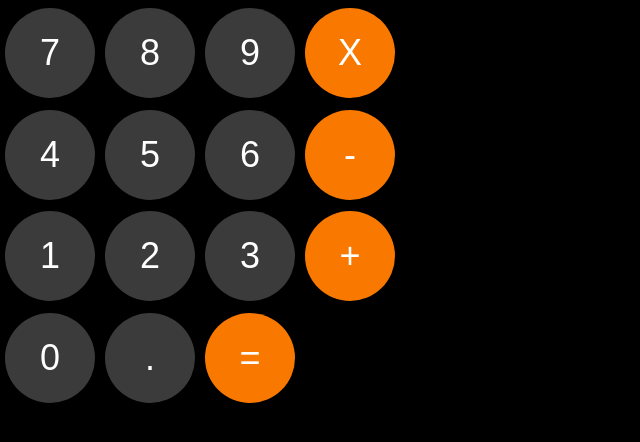
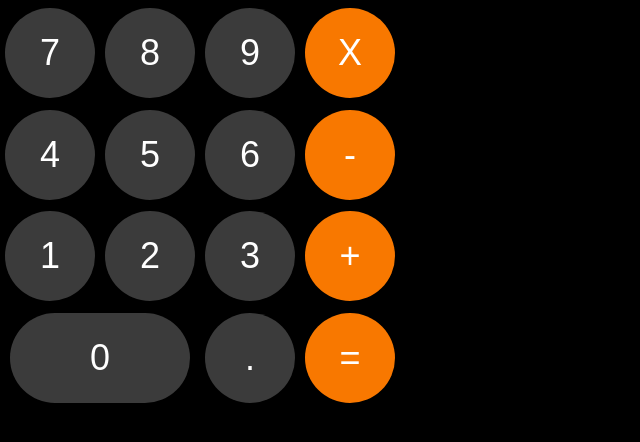
Before and after one commit to A-DSL/_nologyCALCULATOR, a plain HTML site: page calculator.html in a window 1280 px wide. Shown: the part 236-678 px from the top of the page, without its empty margins (0-640 px from the left). Drawn offline with Linux system fonts and the light colour scheme.

Commit message:
Zero button resized. Will find a way to push the text to the left...

```diff
--- a/calculator.scss
+++ b/calculator.scss
@@ -15,8 +15,8 @@
         width:100%;
     }
     .calculator__input{
+        width:100%;
         height:78%;
-        width:100%;
         display:grid;
         grid-template-columns:1fr 1fr 1fr 1fr;
         grid-gap:4px;
@@ -48,10 +48,11 @@
                 background-color:rgb(117, 117, 117);
                 cursor:pointer;
             }
+        }
         > .zero{
             grid-column-start:1;
             grid-column-end:3;
-        }
+            border-radius:50px;
         }
     }
 }
@@ -68,6 +69,9 @@
                 width:90px;
                 font-size:36px;
             }
+            .zero{
+                width:180px;
+            }
         }
     }
 }
```
Also changed, not shown: calculator.css.
